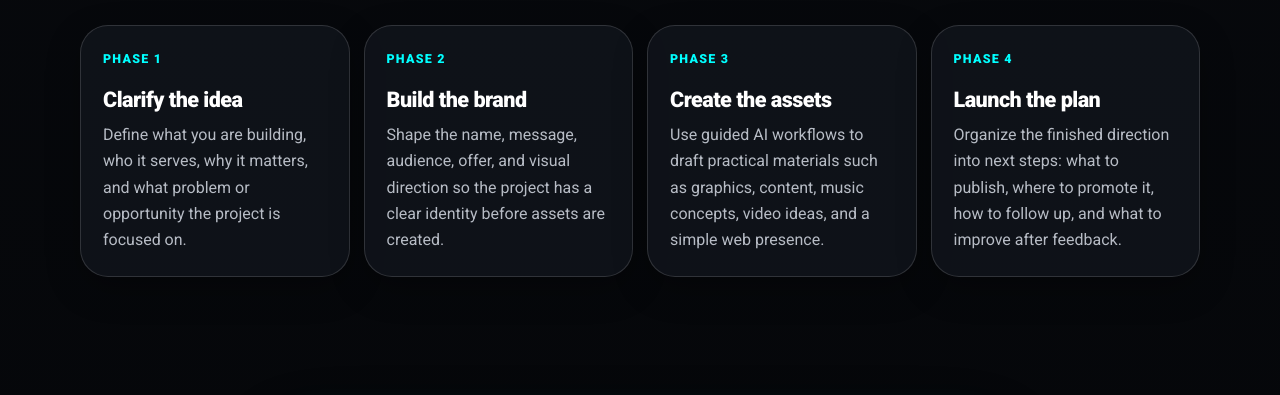
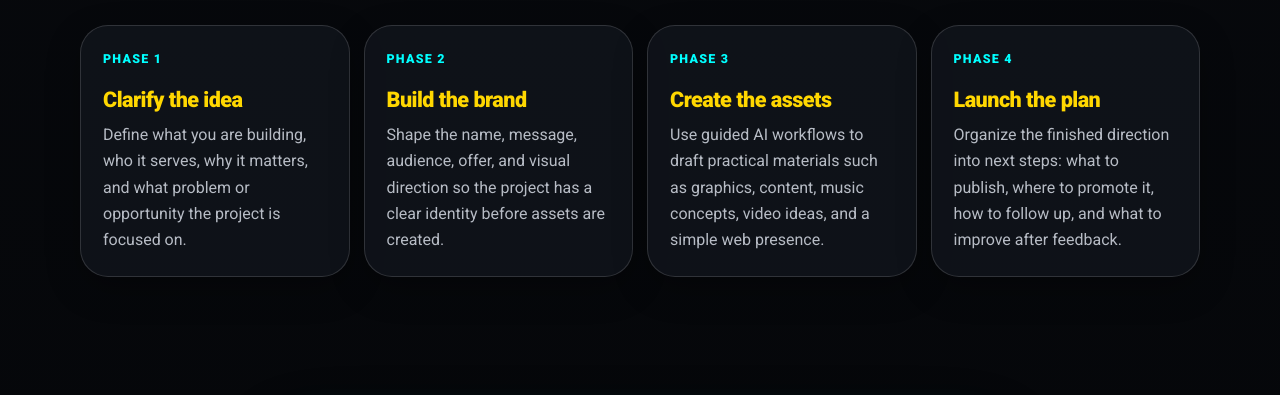
Before and after one commit to teamphonix/boss-up-bootcamp, a website: page app/index.html in a window 1280 px wide. Shown: the part 2846-3241 px from the top of the page. Drawn offline with Linux system fonts and the light colour scheme.

Commit message:
Make phase titles gold

```diff
--- a/app/styles.css
+++ b/app/styles.css
@@ -293,6 +293,7 @@ h3 { font-size: 1.35rem; font-weight: 900; letter-spacing: -0.025em; line-height
 .timeline { display: grid; grid-template-columns: repeat(4, 1fr); gap: 14px; }
 .timeline-step { padding: 22px; }
 .timeline-step .number { display: inline-flex; margin-bottom: 22px; color: var(--academy-cyan); font-size: .78rem; font-weight: 900; letter-spacing: .1em; text-transform: uppercase; }
+.timeline-step h3 { color: var(--academy-gold); }
 .founder-register { display: grid; grid-template-columns: .9fr 1.1fr; gap: 18px; padding-bottom: 90px; }
 .founder-card, .registration-card { padding: 32px; scroll-margin-top: 110px; }
 .founder-card { background: linear-gradient(135deg, rgba(0,255,255,.08), rgba(255,215,0,.05)), #05070a; color: var(--ink); }
```
